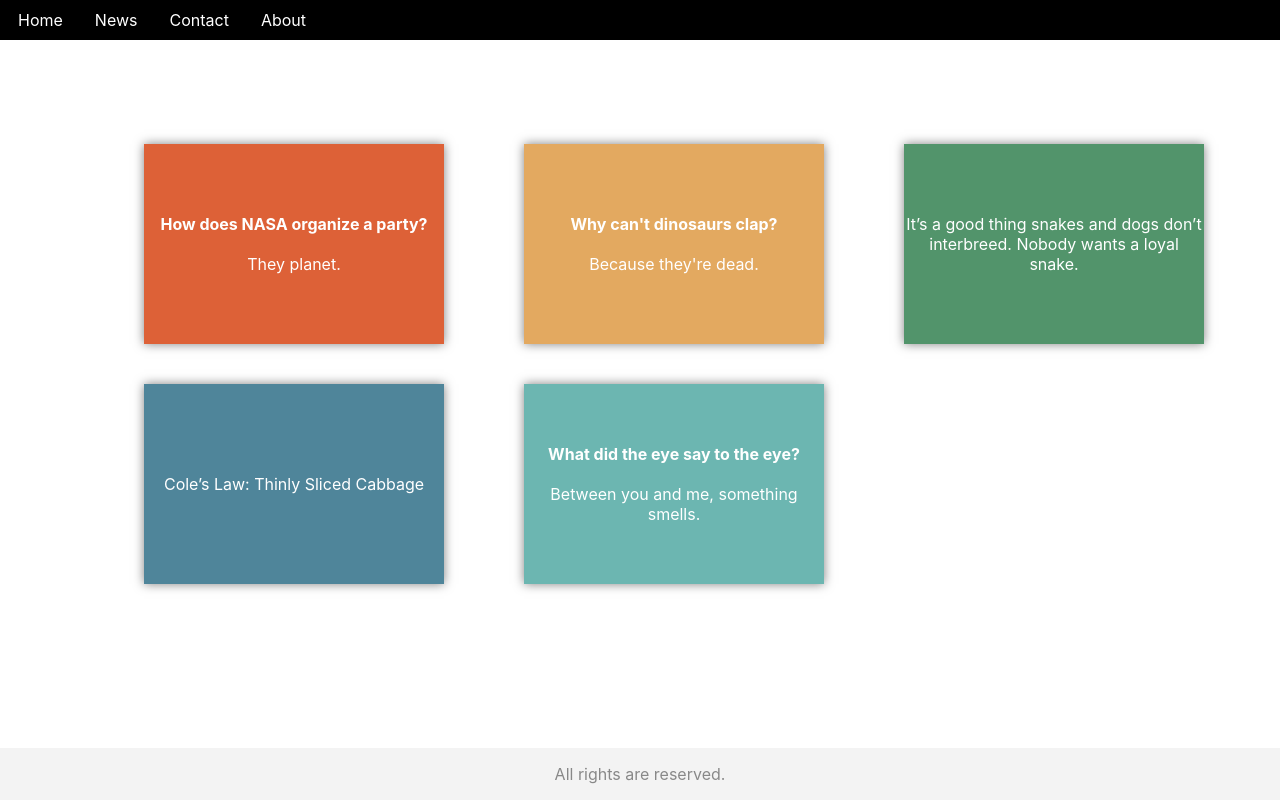
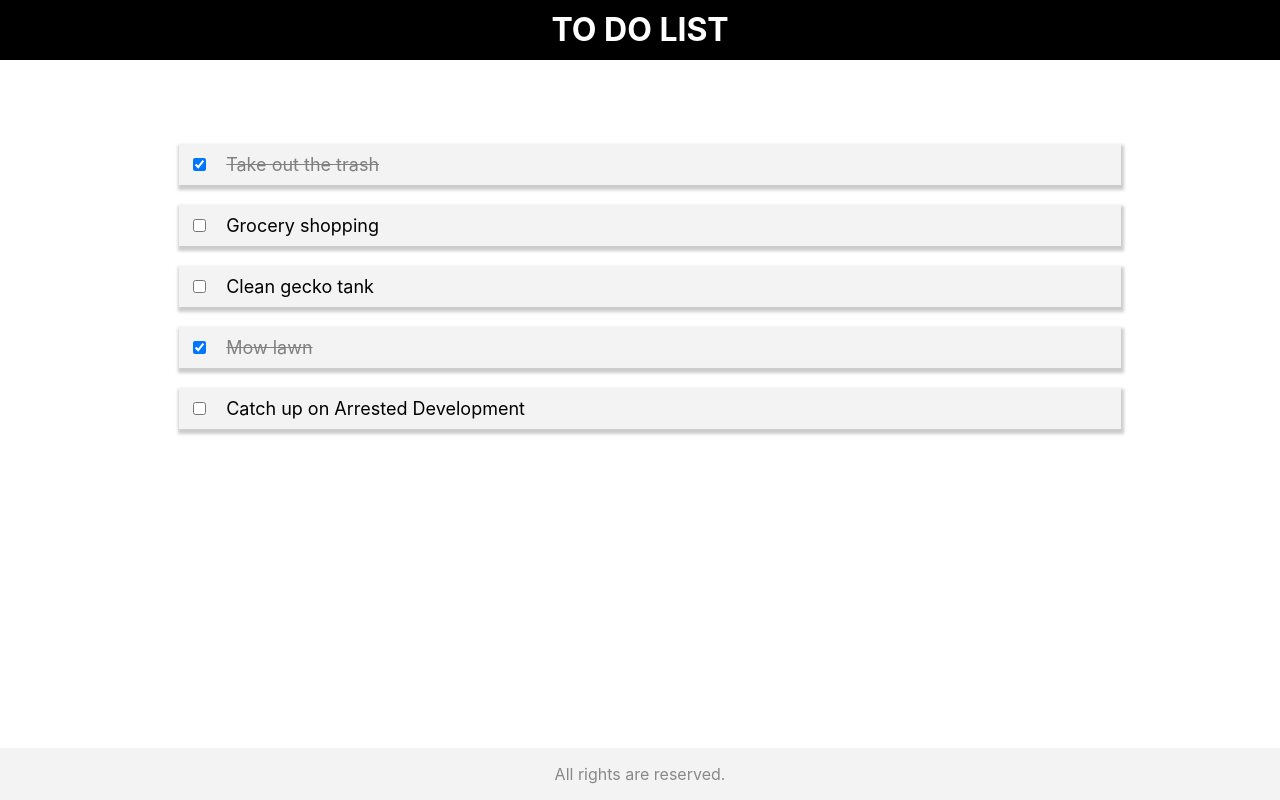
Before and after one commit to vladislava-g/ReactHomework, a React (Create React App) app in the folder homework/: page / in a window 1280 px wide. Built offline with nearby package versions, Linux system fonts and the light colour scheme.

Commit message:
Class Component State

```diff
--- a/homework/src/componets/App.css
+++ b/homework/src/componets/App.css
@@ -4,22 +4,3 @@
     display: flex;
 
 }
-
-.joke {
-    margin-top: 40px;
-    margin-left: 80px;
-    width: 300px;
-    height: 200px;
-    color: white;
-    box-shadow: 0 0 10px rgba(0, 0, 0, 0.5);
-    flex-direction: column;
-    justify-content: center;
-    align-items: center;
-    display: flex;
-    text-align: center;
-}
-
-.joke .question{
-    font-weight: 700;
-    margin-bottom: 20px;
-}
--- a/homework/src/componets/Joke.js
+++ /dev/null
@@ -1,13 +0,0 @@
-import React from 'react';
-
-function Joke(props){
-    return (
-        <div className = "joke" style={{background: props.color}}>
-            <div class="question"
-            style={{display: props.data.question === undefined?'none':'block'}}>{props.data.question}</div>
-            <div>{props.data.punchLine}</div>
-        </div>
-    );
-}
-
-export default Joke;
--- a/homework/src/componets/MainContent.js
+++ b/homework/src/componets/MainContent.js
@@ -1,29 +1,14 @@
 import React from "react";
-import Joke from "./Joke";
-
-class JokeData {
-    constructor(punchLine, question) {
-        this.question = question;
-        this.punchLine = punchLine;
-    }
-}
+import TodoItem from "./TodoItem.js";
+import todosData from "./todosData";
 
 function MainContent() {
-    let jokes = [
-        new JokeData("They planet.", "How does NASA organize a party?"),
-        new JokeData("Because they're dead.", "Why can't dinosaurs clap? "),
-        new JokeData("It’s a good thing snakes and dogs don’t interbreed. Nobody wants a loyal snake."),
-        new JokeData("Cole’s Law: Thinly Sliced Cabbage"),
-        new JokeData("Between you and me, something smells.", "What did the eye say to the eye?")
-    ];
-
-    let colors = ["#dd6137", "#e3a960" ,"#52946b", "#4f859a", "#6cb6b1"];
 
     return (
         <main className="main">
             {
-                jokes.map((value, index) => {
-                    return <Joke data={value} color={colors[index]} />
+                todosData.map((value) => {
+                    return <TodoItem data={value} id={value.id}/>
                 })
             }
         </main>
--- a/homework/src/componets/Navbar.css
+++ b/homework/src/componets/Navbar.css
@@ -22,3 +22,13 @@
     color: #000;
     background-color: #fff;
 }
+
+#navbar{
+    background-color: black;
+    text-align: center;
+    font-weight: 700;
+    font-size: 2em;
+    color: white;
+    height: 50px;
+    padding-top: 10px;
+}
--- a/homework/src/componets/Navbar.js
+++ b/homework/src/componets/Navbar.js
@@ -4,12 +4,13 @@ import "./Navbar.css";
 function Navbar() {
     return (
         <div id="navbar">
-            <ul>
+            {/* <ul>
                 <li><a href="#">Home</a></li>
                 <li><a href="#">News</a></li>
                 <li><a href="#">Contact</a></li>
                 <li><a href="#">About</a></li>
-            </ul>
+            </ul> */}
+            TO DO LIST
         </div>
     );
 }
--- /dev/null
+++ b/homework/src/componets/TodoItem.css
@@ -0,0 +1,24 @@
+.completed-true{
+    color: gray;
+    text-decoration: line-through;
+}
+
+.card{
+    width: 80%;
+    background-color:rgb(243, 243, 243);
+    margin-top: 20px;
+    display: flex;
+    font-weight: 400;
+    font-size: large;
+    margin-left: 10%;
+    padding: 10px;
+    box-shadow: 1px 3px 3px 2px #ccc;
+}
+
+.card:hover{
+    box-shadow: 1px 3px 3px 2px rgb(170, 243, 173);
+}
+
+.card input{
+    margin-right: 20px;
+}
--- /dev/null
+++ b/homework/src/componets/TodoItem.js
@@ -0,0 +1,30 @@
+import React from 'react';
+import './TodoItem.css'
+
+class TodoItem extends React.Component {
+    constructor(props) {
+        super(props);
+        this.state = {
+            id: props.data.id,
+            text: props.data.text,
+            completed: props.data.completed
+        };
+    }
+
+    changeState() {
+        this.setState({
+            completed: !this.state.completed
+        });
+    }
+
+    render() {
+        return (
+            <div className={"card completed-" + this.state.completed}>
+                <label><input type="checkbox" checked={this.state.completed} onChange={() => this.changeState()}/>{this.state.text}</label>
+            </div>
+        )
+    }
+
+}
+
+export default TodoItem;
--- /dev/null
+++ b/homework/src/componets/todosData.js
@@ -0,0 +1,29 @@
+const todosData = [
+    {
+        id: 1,
+        text: "Take out the trash",
+        completed: true
+    },
+    {
+        id: 2,
+        text: "Grocery shopping",
+        completed: false
+    },
+    {
+        id: 3,
+        text: "Clean gecko tank",
+        completed: false
+    },
+    {
+        id: 4,
+        text: "Mow lawn",
+        completed: true
+    },
+    {
+        id: 5,
+        text: "Catch up on Arrested Development",
+        completed: false
+    }
+]
+
+export default todosData;
```
Also changed, not shown: homework/src/index.css (+2 -5 lines).
